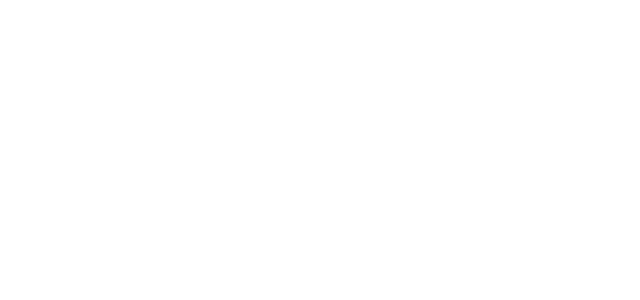
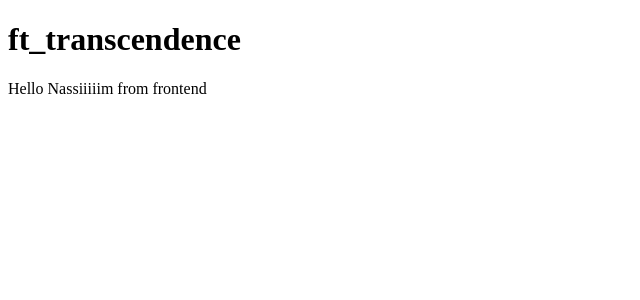
Before and after one commit to team-Segfault-Society-42/Ft_transcendence, a React app in the folder frontend/: page / in a window 1280 px wide. Shown: the top 300 px of the page, without its empty margins (0-640 px from the left). Built offline with nearby package versions, Linux system fonts and the light colour scheme; the HTML template or start-up script is replaced by a standard one.

Commit message:
feat(frontend): display hello from frontend page

```diff
--- a/frontend/src/App.tsx
+++ b/frontend/src/App.tsx
@@ -1,6 +1,7 @@
+import Home from "./pages/Home"
+
 function App() {
-
-	return <></>
+	return <Home />
 }
 
 export default App
--- a/frontend/src/pages/Home.tsx
+++ b/frontend/src/pages/Home.tsx
@@ -0,0 +1,6 @@
+export default function Home() {
+	return <main>
+		<h1>ft_transcendence</h1>
+		<p>Hello Nassiiiiim from frontend</p>
+	</main>
+}
```
